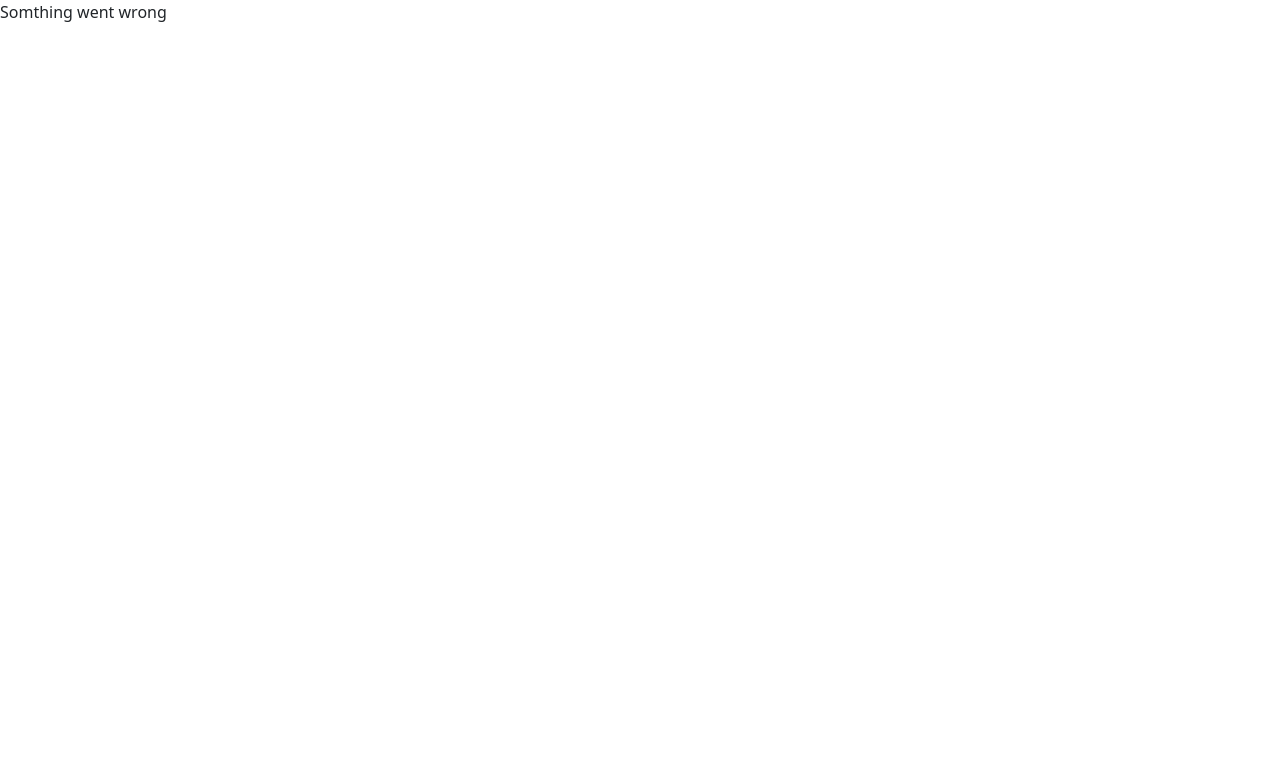
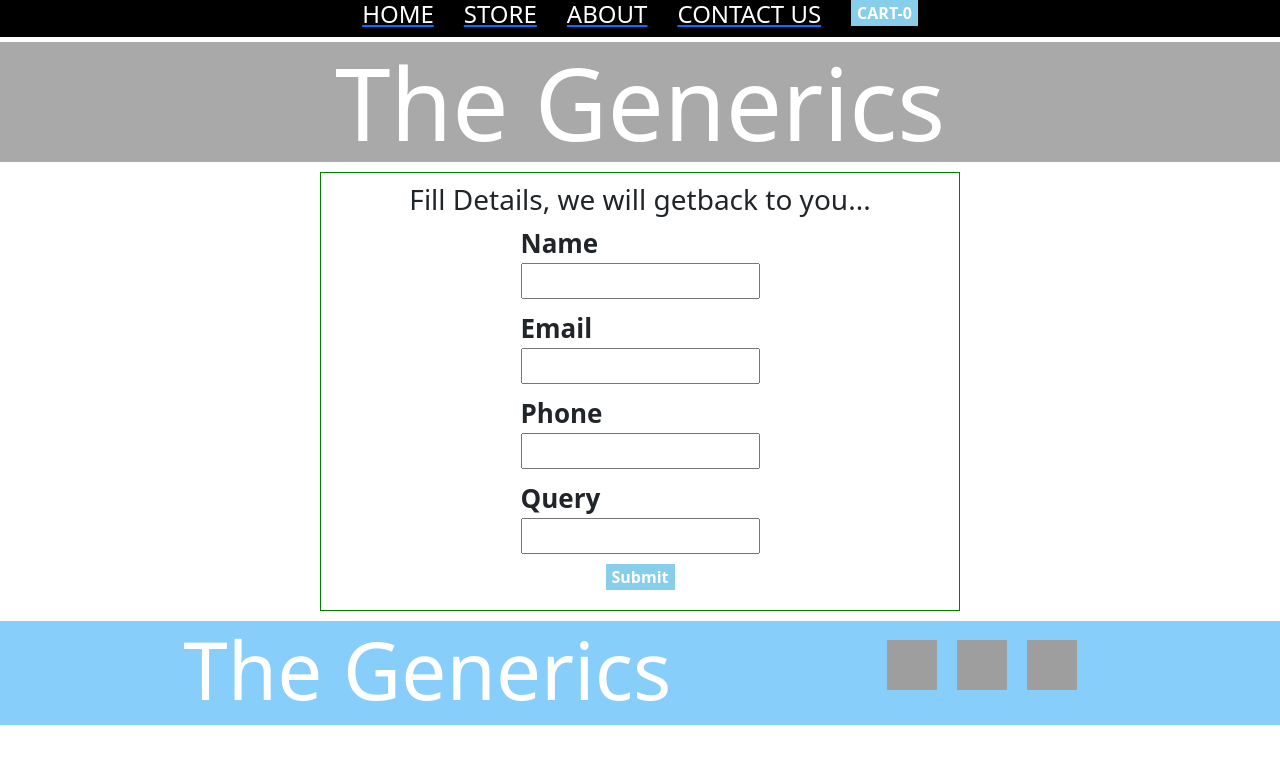
Before and after one commit to venkatesh780/sharp-react-e-commers-app, a React (Create React App) app: page /contactus in a window 1280 px wide. Before the commit this address had no page. Shown: the top 764 px of the page. Built offline with nearby package versions, Linux system fonts and the light colour scheme; grey boxes are pictures that could not be loaded.

Commit message:
implimented contactus page with functionality

```diff
--- a/src/App.js
+++ b/src/App.js
@@ -7,6 +7,7 @@ import CartProvider from "./utils/CartProvider";
 import AboutUs from "./components/AboutUs";
 import { createBrowserRouter, RouterProvider, Outlet } from "react-router-dom";
 import Home from "./components/Home";
+import Contactus from "./components/Contactus";
 
 const App = () => {
   const [isCartOpen, setIsCartOpen] = useState(false);
@@ -46,6 +47,10 @@ export const appRouter = createBrowserRouter([
         path: "/aboutus",
         element: <AboutUs />,
       },
+      {
+        path: "/contactus",
+        element: <Contactus />,
+      },
     ],
   },
 ]);
--- /dev/null
+++ b/src/components/Contactus.js
@@ -0,0 +1,76 @@
+import classes from "./Contactus.module.css";
+import { useRef, useState } from "react";
+
+const Contactus = () => {
+  const nameRef = useRef("");
+  const emailRef = useRef("");
+  const phoneRef = useRef("");
+  const queryRef = useRef("");
+
+  const [isSending, setIsSending] = useState(false);
+
+  const formSubmitHandler = (e) => {
+    e.preventDefault();
+    const user = {
+      name: nameRef.current.value,
+      email: emailRef.current.value,
+      phone: phoneRef.current.value,
+      query: queryRef.current.value,
+    };
+    sendUser(user);
+    nameRef.current.value = "";
+    emailRef.current.value = "";
+    phoneRef.current.value = "";
+    queryRef.current.value = "";
+  };
+
+  const sendUser = async (user) => {
+    try {
+      setIsSending(true);
+      const response = await fetch(
+        "https://ecommers-b566b-default-rtdb.firebaseio.com/users.json",
+        {
+          method: "POST",
+          body: JSON.stringify(user),
+          headers: {
+            "Content-Type": "application/json",
+          },
+        }
+      );
+      const data = await response.json();
+      console.log(data);
+    } catch (e) {
+      console.log(e.message);
+    }
+    setIsSending(false);
+  };
+  return (
+    <>
+      <form className={classes.form} onSubmit={formSubmitHandler}>
+        <h3> Fill Details, we will getback to you... </h3>
+        <div>
+          <label htmlFor="name">Name</label>
+          <input type="text" id="name" ref={nameRef} />
+        </div>
+        <div>
+          <label htmlFor="email">Email</label>
+          <input type="type" id="email" ref={emailRef} />
+        </div>
+        <div>
+          <label htmlFor="phone">Phone</label>
+          <input type="text" id="phone" ref={phoneRef} />
+        </div>
+        <div>
+          <label htmlFor="text">Query</label>
+          <input type="textarea" id="text" ref={queryRef} rows="20" cols="50" />
+        </div>
+        <div>
+          <button>Submit</button>
+        </div>
+      </form>
+      {isSending && <p>please wait data is submiting....</p>}
+    </>
+  );
+};
+
+export default Contactus;
--- /dev/null
+++ b/src/components/Contactus.module.css
@@ -0,0 +1,21 @@
+.form {
+  display: flex;
+  flex-direction: column;
+  justify-content: center;
+  align-items: center;
+  width: 50%;
+  border: 1px solid green;
+  margin: 10px auto;
+  padding: 10px;
+}
+.form div {
+  margin-bottom: 10px;
+}
+.form label {
+  font-size: 26px;
+  font-weight: bold;
+}
+.form input {
+  display: block;
+  height: 36px;
+}
--- a/src/components/Header.js
+++ b/src/components/Header.js
@@ -20,6 +20,9 @@ const Header = (props) => {
         <Link to="/aboutus">
           <h4>ABOUT</h4>
         </Link>
+        <Link to="/contactus">
+          <h4>CONTACT US</h4>
+        </Link>
 
         <a>
           <button onClick={props.onShowCart}>
--- a/src/components/Home.js
+++ b/src/components/Home.js
@@ -39,7 +39,7 @@ const Home = () => {
         "https://ecommers-b566b-default-rtdb.firebaseio.com/movies.json"
       );
       const data = await response.json();
-      console.log(data);
+
       for (const key of Object.keys(data)) {
         movies.push({
           episode_id: key,
```
